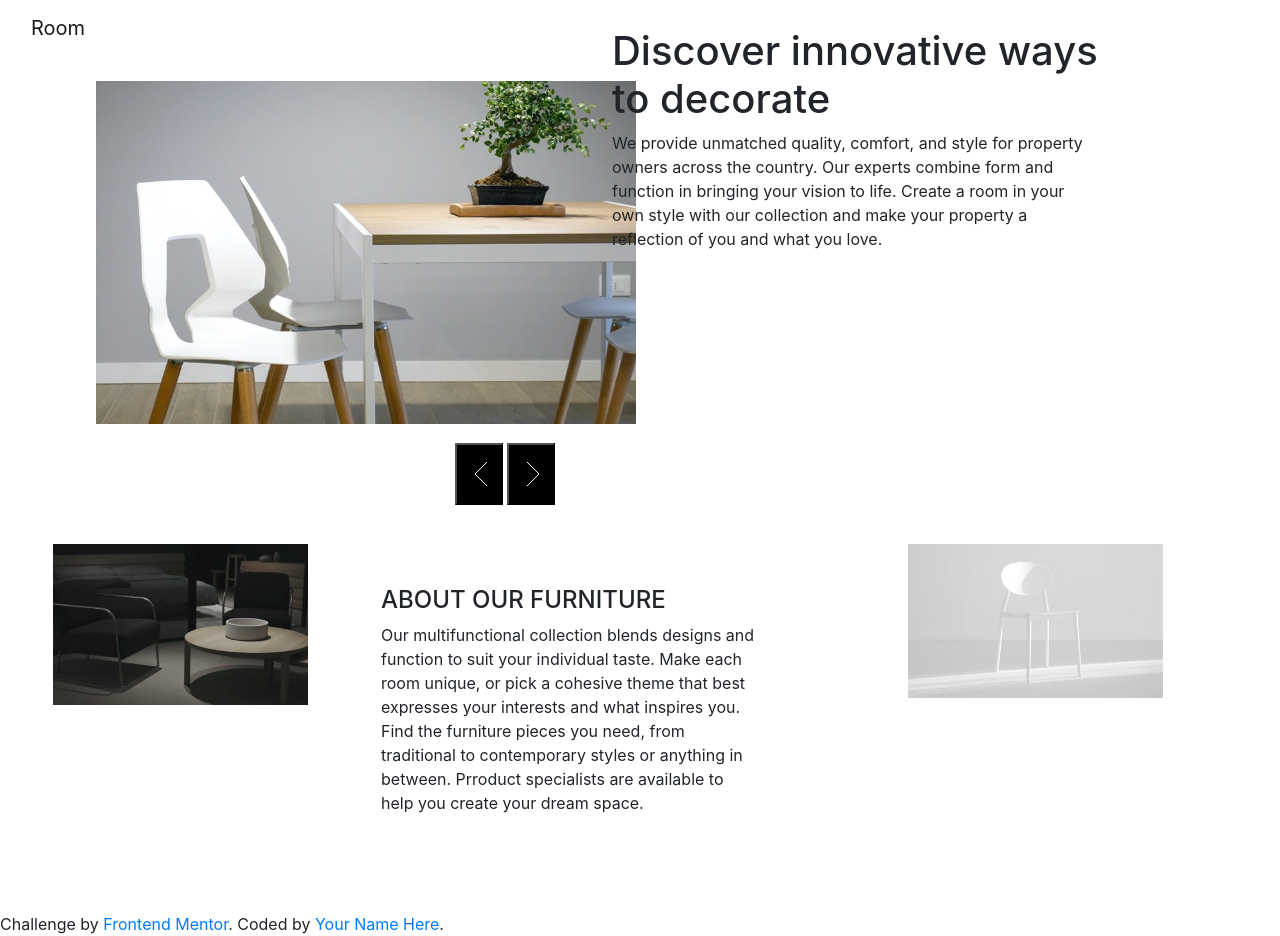
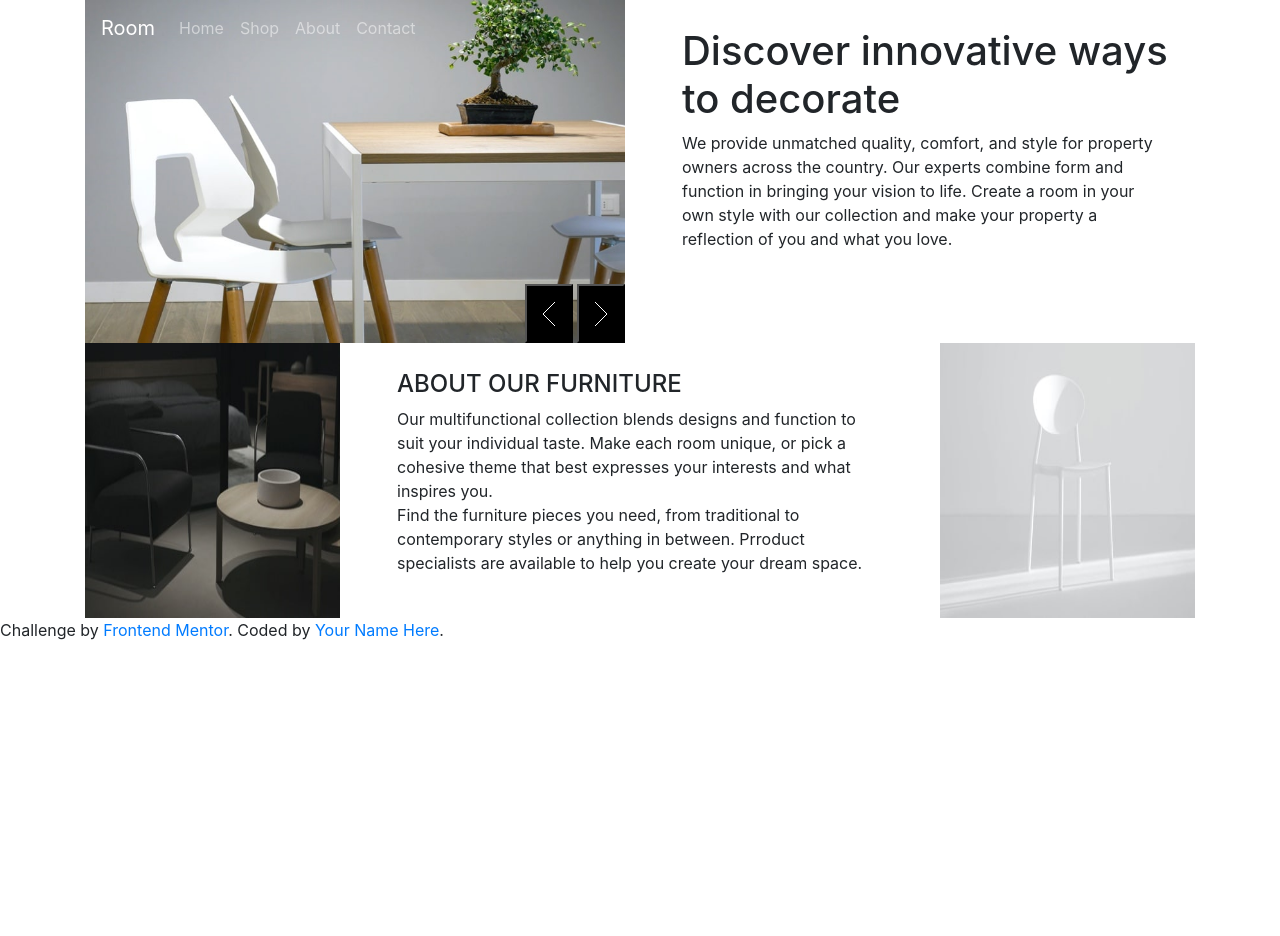
Before and after one commit to keithgaines/roomhomepage, a plain HTML site: page index.html in a window 1280 px wide. After the commit the page ends 800 px from the top, so only its background shows below. Drawn offline with nearby package versions, Linux system fonts and the light colour scheme.

Commit message:
fixed navbar not showing issue

```diff
--- a/index.html
+++ b/index.html
@@ -14,13 +14,14 @@
     <div class="row">
         <div class="col-sm-6 col-md-6">
             <div class="image-container">
-              <nav class="navbar navbar-expand-md navbar-light">
+              <nav class="navbar navbar-expand-md navbar-dark">
+                <a class="navbar-brand" href="#">Room</a>
+
                 <button class="navbar-toggler" type="button" data-toggle="collapse" data-target="#navbarNav" aria-controls="navbarNav" aria-expanded="false" aria-label="Toggle navigation">
                   <span class="navbar-toggler-icon"></span>
                 </button>
-                <a class="navbar-brand" href="#">Room</a>
                 <div class="collapse navbar-collapse" id="navbarNav">
-                  <ul class="navbar-nav">
+                  <ul class="navbar-nav ml-auto">
                     <li class="nav-item">
                       <a class="nav-link" href="#">Home</a>
                     </li>
@@ -35,7 +36,8 @@
                     </li>
                   </ul>
                 </div>
-            </nav>
+              </nav>
+
                 <img id="img" src="/images/desktop-image-hero-1.jpg" alt="Image" class="img-fluid">
                 <div class="button-container">
                   <button id="left-btn"><img src="images/icon-angle-left.svg" alt="Left Angle Button"></button>
--- a/style.css
+++ b/style.css
@@ -2,6 +2,7 @@
     position: absolute;
     top: 0;
     z-index: 9000;
+    color: black;
   }
 .navbar-toggler {
     z-index: 1;
@@ -13,7 +14,7 @@
     bottom: 0;
     width: 100%;
     padding-top: 4.5rem;
-    background-color: #fff;
+    background-color: gray;
     z-index: 0;
     opacity: 0;
     visibility: hidden;
@@ -24,7 +25,7 @@
     visibility: visible;
 }
 .overlay {
-    /* position: fixed; */
+    position: fixed;
     top: 0;
     left: 0;
     right: 0;
@@ -43,7 +44,6 @@
 
 .container {
     justify-content: center;
-    margin: 0;
 }
 
 .container img {
@@ -56,7 +56,7 @@
 }
 
 .image-container {
-    position: relative;
+    /* position: relative; */
     z-index: 0;
   }
 
@@ -76,13 +76,22 @@
 }
 
 .text-container2 p {
-    font-size: 16;
+    font-size: 12pt;
 }
 
 @media (min-width: 768px) {
+
+    .navbar-collapse {
+        opacity: 1;
+        visibility: visible;
+        position: static;
+        padding-top: 0;
+        background-color: transparent;
+        }
+
     .container img {
         width: 100%;
-        margin: 15%;
+        /* margin: 15%; */
     }
 
     #left-btn, #right-btn {
@@ -107,7 +116,8 @@
     }
 
     .text-container2 {
-        padding: 15%;
+        padding: 5%;
+        height: 100%;
     }
 
     .abouttext p {
@@ -118,4 +128,9 @@
         padding-top: 5%;
         text-align: center;
     }
+
+    .img-fluid {
+        height: 100%;
+        width: 100%;
+    }
 }
```
